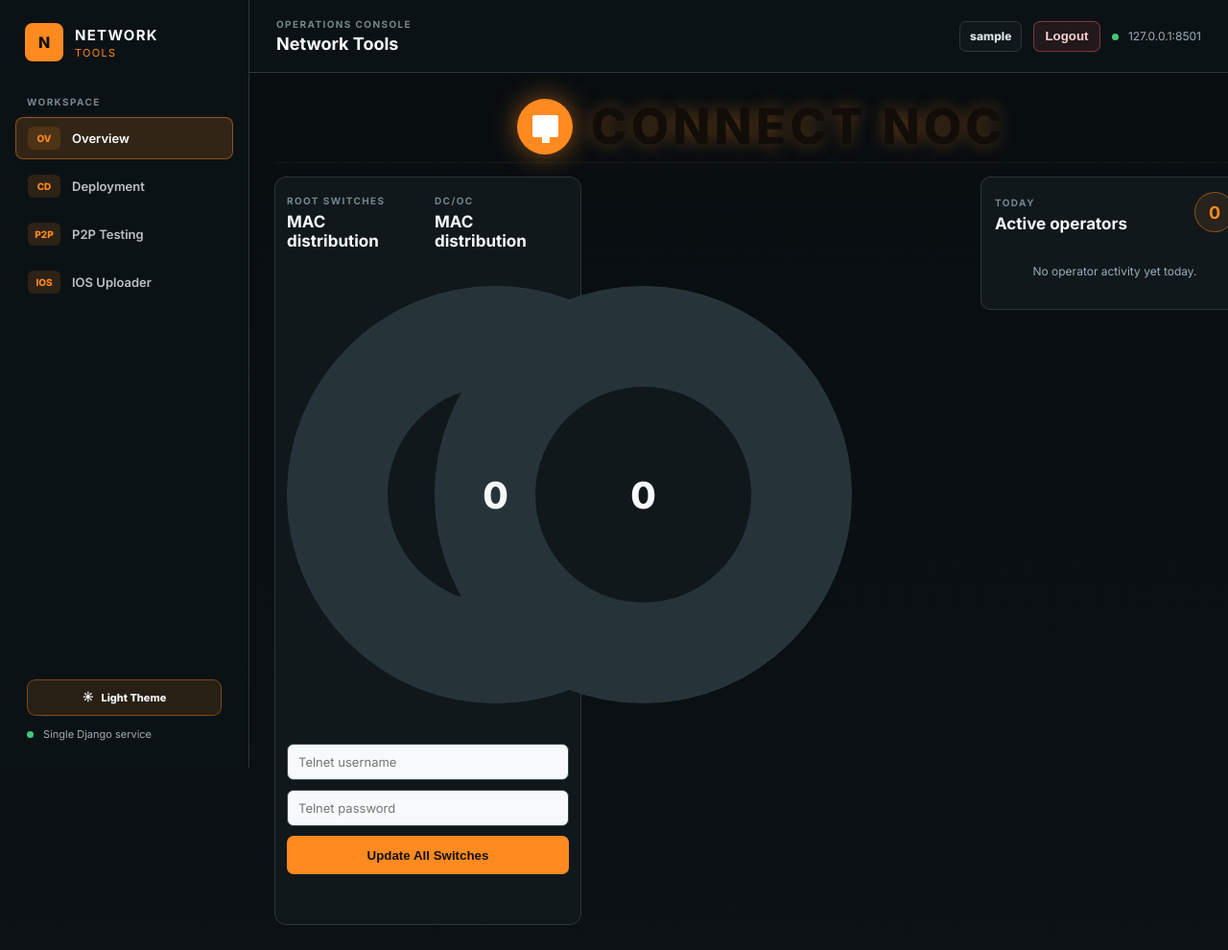
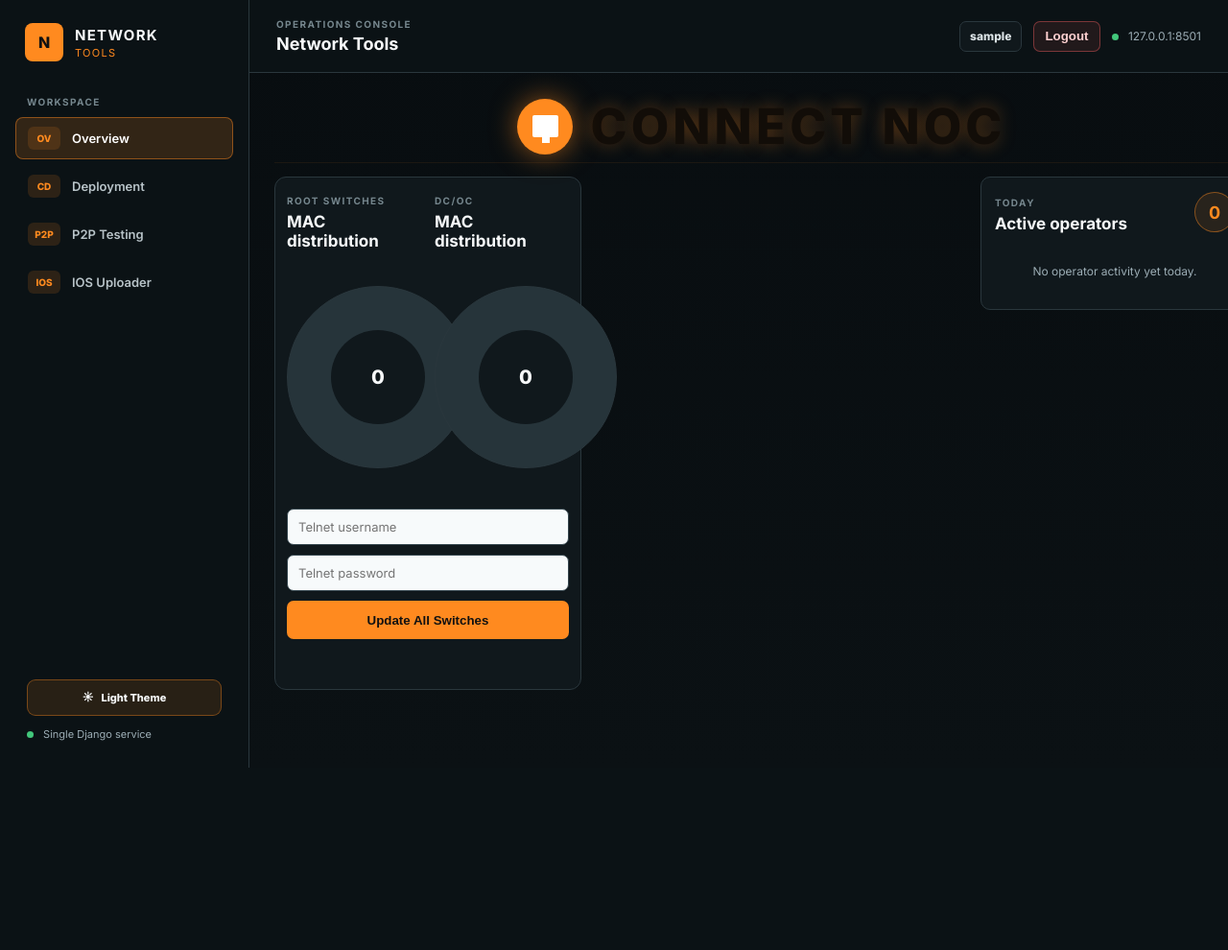
Before and after one commit to riz-coder/Network-Tools, a Django app: page / in a window 1280 px wide. Shown: the whole page at 96% size. After the commit the page ends 800 px from the top, so only its background shows below. Run offline with Django 5.2, Linux system fonts and the light colour scheme; the visitor is signed in with stand-in values (Sample User, id 1); data comes from the database, SQL or seed files in the repository.

Commit message:
09-Aug-26_Rev6(Fix combined MAC chart overlap)

```diff
--- a/static/dashboard/app.css
+++ b/static/dashboard/app.css
@@ -1835,12 +1835,17 @@ html, body {
   min-height: 190px !important;
   gap: 10px;
 }
-.mac-graph-block .pie-chart.mac-pie-chart {
+.combined-mac-panel .mac-graph-block .pie-chart.mac-pie-chart {
   width: 190px !important;
   height: 190px !important;
-}
-.mac-graph-block .pie-chart.mac-pie-chart span {
+  max-width: 190px !important;
+  justify-self: center;
+}
+.combined-mac-panel .mac-graph-block .pie-chart.mac-pie-chart span {
   font-size: 20px !important;
+}
+.combined-mac-panel .mac-graph-block .pie-chart.mac-pie-chart::after {
+  inset: 24% !important;
 }
 .mac-graph-block .pie-legend {
   max-height: 120px;
@@ -1868,6 +1873,7 @@ html, body {
 .dc-oc-dashboard .pie-chart.mac-pie-chart {
   width: 190px !important;
   height: 190px !important;
+  max-width: 190px !important;
 }
 .dc-oc-dashboard .pie-chart.mac-pie-chart span {
   font-size: 20px !important;
--- a/templates/dashboard/base.html
+++ b/templates/dashboard/base.html
@@ -8,7 +8,7 @@
   <link rel="preconnect" href="https://fonts.googleapis.com">
   <link rel="preconnect" href="https://fonts.gstatic.com" crossorigin>
   <link href="https://fonts.googleapis.com/css2?family=Inter:wght@400;500;600;700;800&display=swap" rel="stylesheet">
-  <link rel="stylesheet" href="{% static 'dashboard/app.css' %}?v=74">
+  <link rel="stylesheet" href="{% static 'dashboard/app.css' %}?v=75">
 </head>
 <body>
   <div class="app-shell">
@@ -64,7 +64,7 @@
       {% block content %}{% endblock %}
     </main>
   </div>
-  <script src="{% static 'dashboard/app.js' %}?v=74"></script>
+  <script src="{% static 'dashboard/app.js' %}?v=75"></script>
   {% block scripts %}{% endblock %}
 </body>
 </html>
--- a/templates/registration/login.html
+++ b/templates/registration/login.html
@@ -8,7 +8,7 @@
   <link rel="preconnect" href="https://fonts.googleapis.com">
   <link rel="preconnect" href="https://fonts.gstatic.com" crossorigin>
   <link href="https://fonts.googleapis.com/css2?family=Inter:wght@400;500;600;700;800&display=swap" rel="stylesheet">
-  <link rel="stylesheet" href="{% static 'dashboard/app.css' %}?v=74">
+  <link rel="stylesheet" href="{% static 'dashboard/app.css' %}?v=75">
 </head>
 <body class="auth-body">
   <main class="auth-shell">
```
